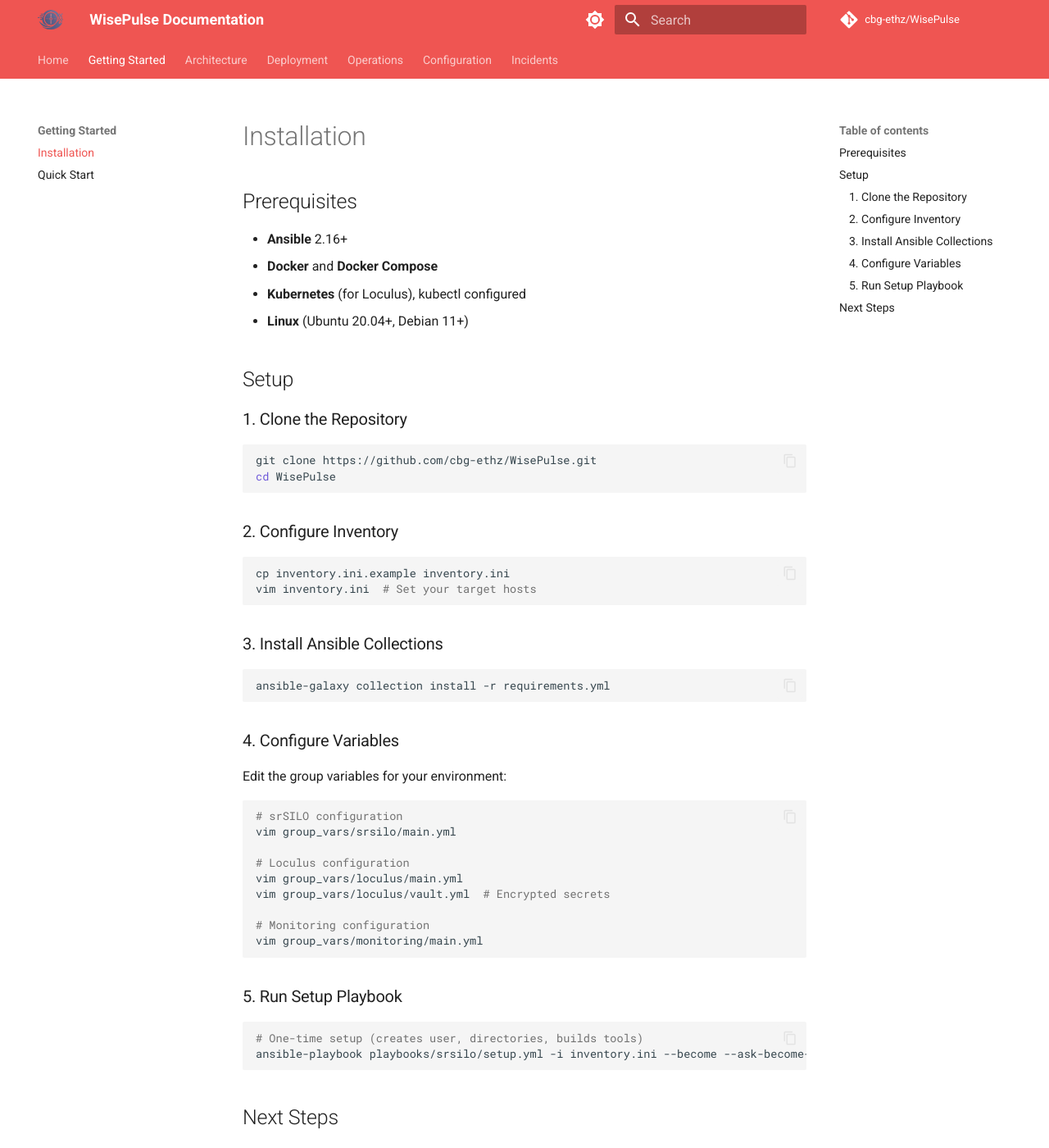
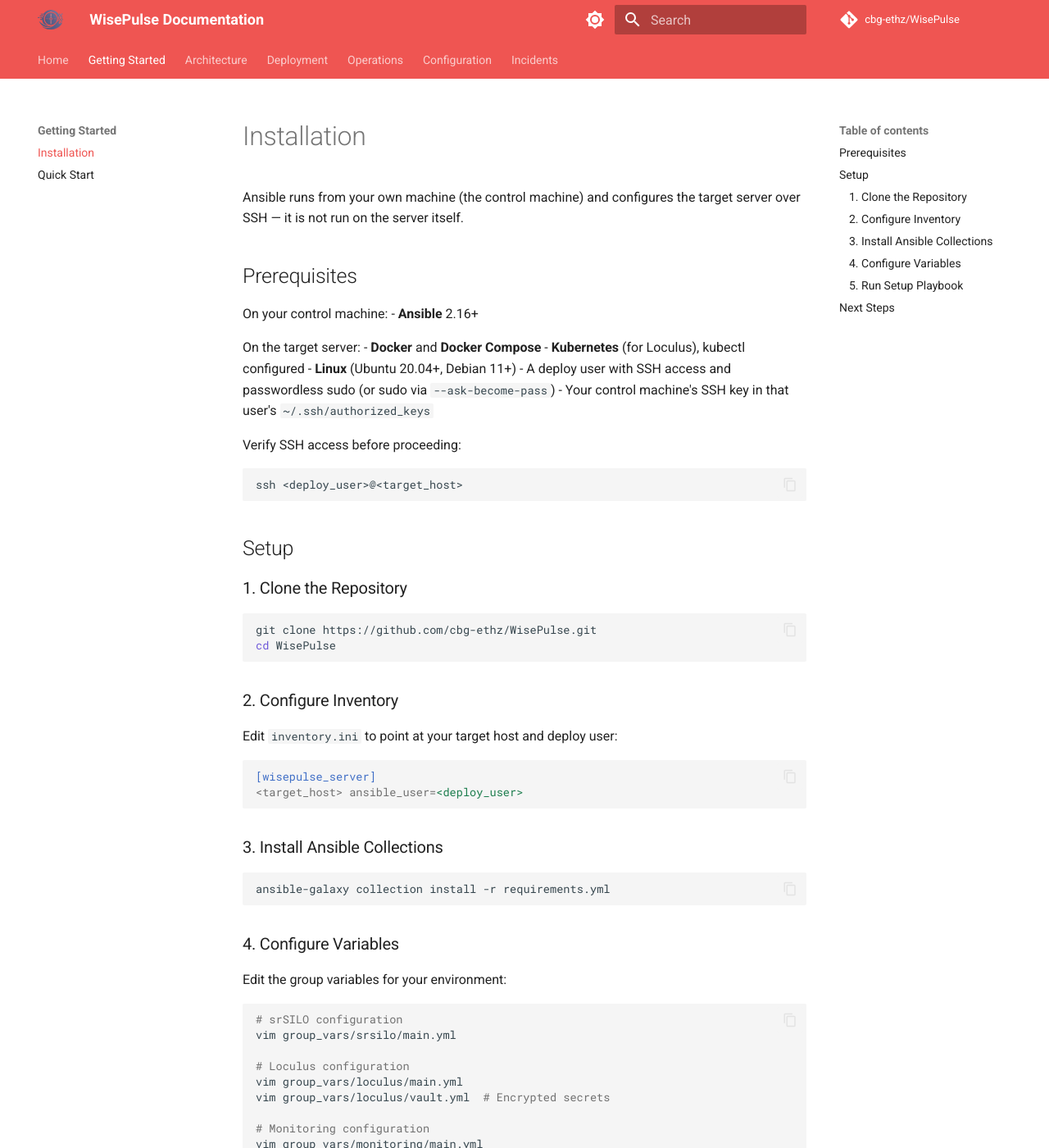
Before and after one commit to cbg-ethz/WisePulse, an MkDocs documentation site: the page built from docs/getting-started/installation.md, in a window 1280 px wide and 1400 px high. Shown: the whole window at 82% size. Built offline with MkDocs 1.6.1 and Material for MkDocs 9.7.7, drawn with Linux system fonts in a browser that asks for light colours; comment, search, counter and statistics services are not loaded.

Commit message:
Document SSH-based remote execution model
Installation and architecture docs still described the old local-execution setup. Add SSH prerequisites and fix the stale inventory.ini.example reference.

Co-Authored-By: Claude Sonnet 5 <noreply@anthropic.com>

````diff
--- a/docs/getting-started/installation.md
+++ b/docs/getting-started/installation.md
@@ -1,11 +1,25 @@
 # Installation
+
+Ansible runs from your own machine (the control machine) and configures the target server
+over SSH — it is not run on the server itself.
 
 ## Prerequisites
 
+On your control machine:
 - **Ansible** 2.16+
+
+On the target server:
 - **Docker** and **Docker Compose**
 - **Kubernetes** (for Loculus), kubectl configured
 - **Linux** (Ubuntu 20.04+, Debian 11+)
+- A deploy user with SSH access and passwordless sudo (or sudo via `--ask-become-pass`)
+- Your control machine's SSH key in that user's `~/.ssh/authorized_keys`
+
+Verify SSH access before proceeding:
+
+```bash
+ssh <deploy_user>@<target_host>
+```
 
 ## Setup
 
@@ -18,9 +32,11 @@ cd WisePulse
 
 ### 2. Configure Inventory
 
-```bash
-cp inventory.ini.example inventory.ini
-vim inventory.ini  # Set your target hosts
+Edit `inventory.ini` to point at your target host and deploy user:
+
+```ini
+[wisepulse_server]
+<target_host> ansible_user=<deploy_user>
 ```
 
 ### 3. Install Ansible Collections
````
Also changed, not shown: docs/architecture/overview.md (+3 -0 lines).
